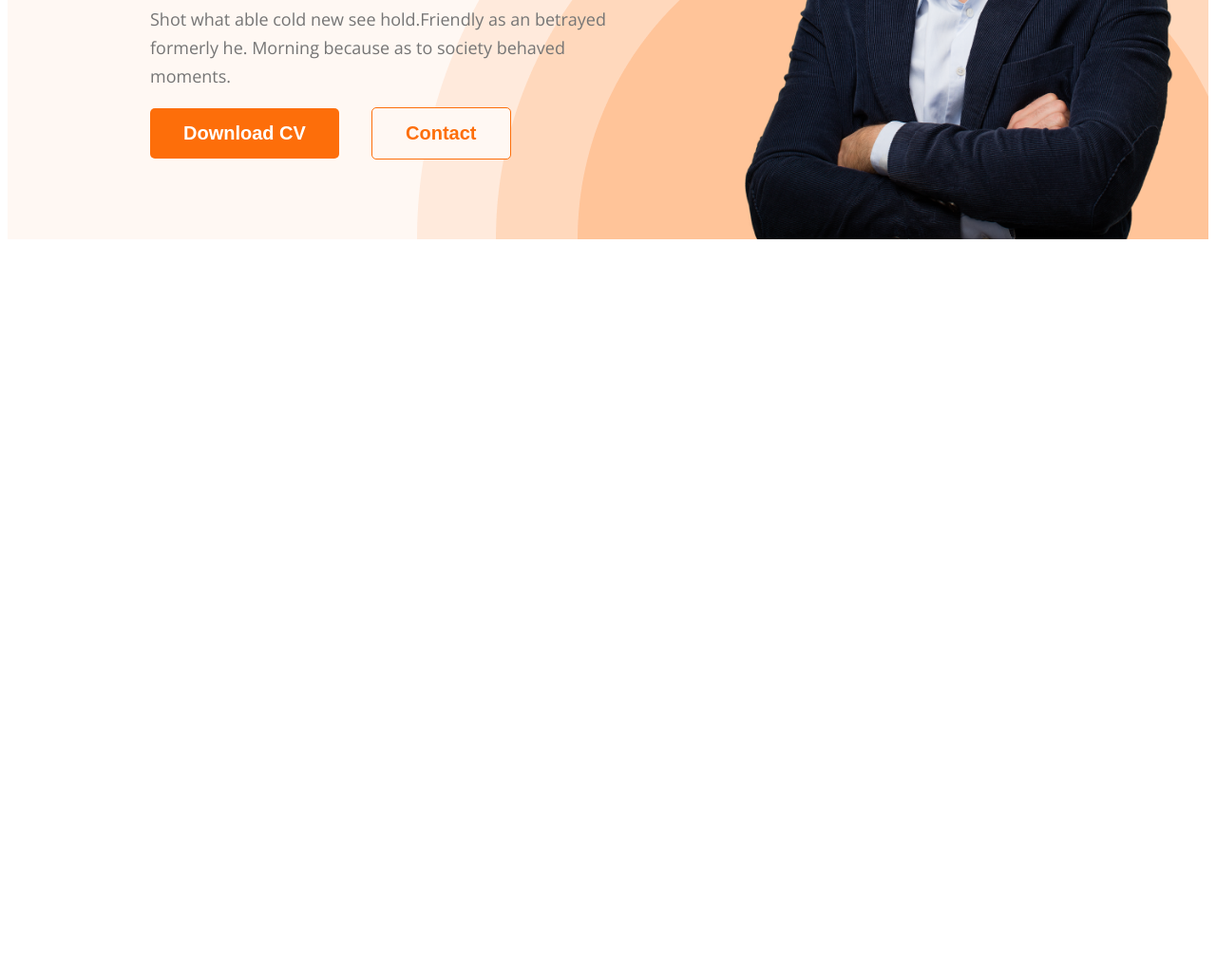
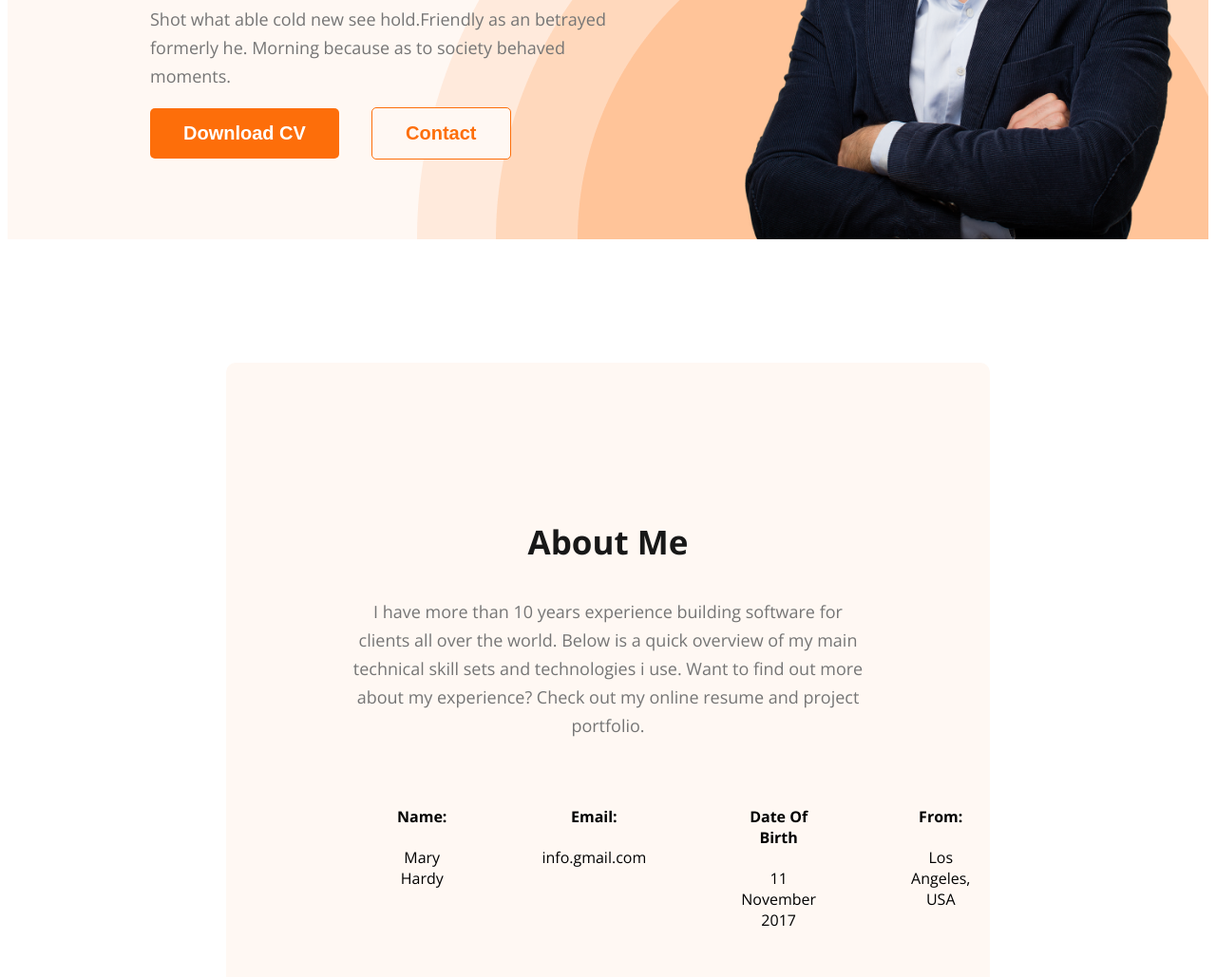
Before and after one commit to Alauddin-24434/My-Portfolio-website, a plain HTML site: page index.html in a window 1280 px wide. Shown: the part 500-1529 px from the top of the page at 95% size. Before the commit the page ends 800 px from the top, so only its background shows below. Drawn offline with nearby package versions, Linux system fonts and the light colour scheme.

Commit message:
added about section

```diff
--- a/index.html
+++ b/index.html
@@ -31,5 +31,34 @@
             <img class="profile-pic" src="images/hardy.png" alt="hardy pic">
         </div>
     </header>
+     <!-- About section start hare -->
+    <section class="about">
+        <h3 class="section-title">
+            About Me
+        </h3>
+        <p class="section-description">
+            I have more than 10 years experience building software for clients all over the world. Below is a quick overview of my main technical skill sets and technologies i use. Want to find out more about my experience? Check out my online resume and project portfolio.
+        </p>
+        <div class="about-info-container">
+            <div class="about-info">
+                <h4 class="info-title">Name:</h4>
+                <p class="info-description">Mary Hardy</p>
+            </div>
+            <div class="about-info">
+                <h4 class="info-title">Email:</h4>
+                <p class="info-description">info.gmail.com</p>
+            </div>
+            <div class="about-info">
+                <h4 class="info-title">Date Of Birth</h4>
+                <p class="info-description">11 November 2017</p>
+            </div>
+            <div class="about-info">
+                <h4 class="info-title">From:</h4>
+                <p class="info-description">
+                    Los Angeles, USA</p>
+            </div>
+        </div>
+
+    </section>
 </body>
 </html>
--- a/style.css
+++ b/style.css
@@ -1,5 +1,25 @@
+/* Share style */
 body {
     font-family: 'Open Sans', sans-serif;
+}
+
+
+.section-title {
+    color: #181818;
+    text-align: center;
+
+    font-size: 35px;
+
+    font-weight: 700;
+
+}
+
+.section-description {
+    color: #757575;
+    text-align: center;
+    font-size: 18px;
+    font-weight: 400;
+    line-height: 30px;
 }
 
 /* Nav related Style */
@@ -113,8 +133,34 @@ nav a {
     color: #FD6E0A;
     text-align: center;
 }
-.svg-{
+
+.svg- {
     width: 24px;
-height: 24px;
-flex-shrink: 0;
+    height: 24px;
+    flex-shrink: 0;
 }
+
+/* Main section start hare */
+
+
+
+/* About section start hare */
+.about {
+    border-radius: 10px;
+    background: #FFF8F3;
+    padding: 130px;
+    margin: 130px 230px;
+}
+
+main{
+    max-width: 1140px;
+}
+.about-info-container{
+    display: flex;
+    justify-content:space-between;
+
+}
+.about-info{
+    text-align: center;
+    padding: 30px 50px;
+}
```
